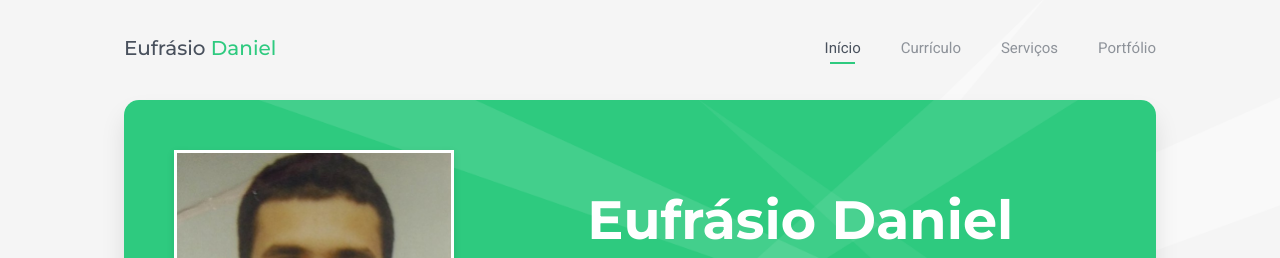
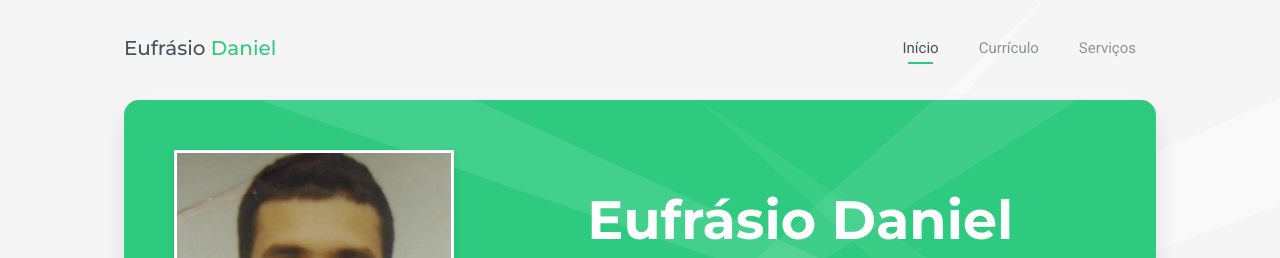
Before and after one commit to EufrasioDaniel/EufrasioDaniel.github.io, a plain HTML site: page index.html in a window 1280 px wide. Shown: the top 258 px of the page. Drawn offline with Linux system fonts and the light colour scheme.

Commit message:
Desabilitando o menu portifólio

```diff
--- a/index.html
+++ b/index.html
@@ -53,7 +53,6 @@
                 <a class="pt-trigger" href="index.html#services">Serviços</a>
               </li>
               <li>
-                <a class="pt-trigger" href="index.html#portfolio">Portfólio</a>
               </li>
             </ul>
             <!-- /Main menu -->
```
